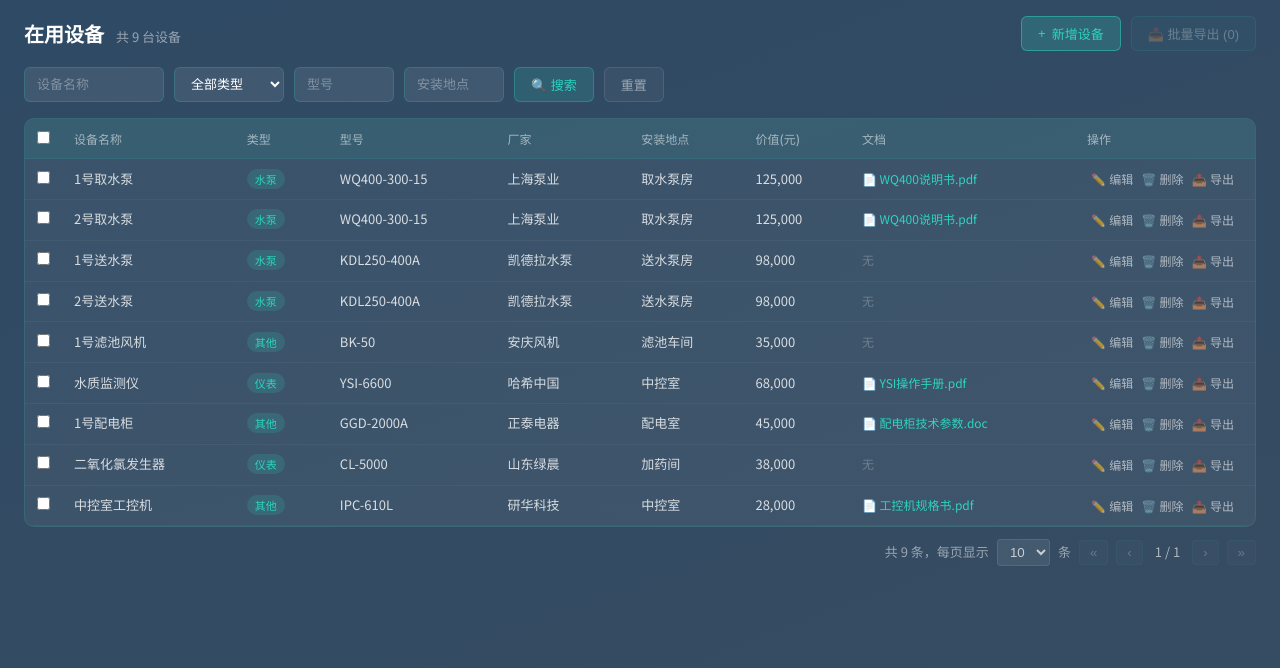
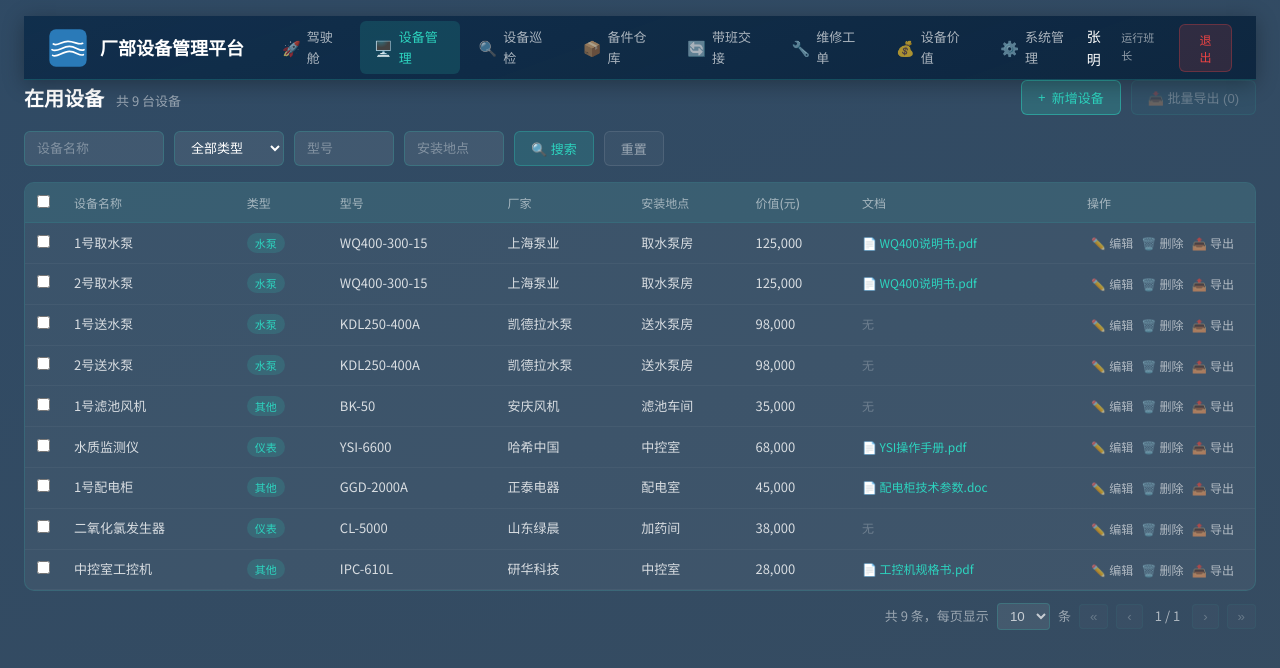
Before and after one commit to horis188/water-plant-equipment, a Vue app: page /device/inuse in a window 1280 px wide. Shown: the top 668 px of the page. Built offline with nearby package versions, Linux system fonts and the light colour scheme.

Commit message:
feat: 设备管理页面添加顶部导航栏
- 新增 TopNavBar 组件，完整导航菜单+退出按钮
- DeviceManageView 引入 TopNavBar，sticky 定位
- 菜单项'设备管理'默认选中，点击跳转 /device/inuse
- 点击菜单其他项也可正常跳转

```diff
--- /dev/null
+++ b/src/components/TopNavBar.vue
@@ -0,0 +1,187 @@
+<template>
+  <header class="top-nav">
+    <!-- 左侧：Logo -->
+    <div class="nav-left">
+      <div class="logo-area">
+        <div class="company-logo">
+          <svg class="logo-svg" viewBox="0 0 120 120">
+            <rect x="4" y="4" width="112" height="112" rx="20" fill="#2a7ab8"/>
+            <path d="M16 48 C28 56, 40 40, 60 40 C80 40, 92 52, 104 46" stroke="white" stroke-width="5" fill="none" stroke-linecap="round"/>
+            <path d="M12 65 C26 75, 44 55, 64 55 C84 55, 96 72, 108 65" stroke="white" stroke-width="5" fill="none" stroke-linecap="round"/>
+            <path d="M14 82 C26 90, 44 70, 64 70 C84 70, 96 86, 106 80" stroke="white" stroke-width="5" fill="none" stroke-linecap="round"/>
+          </svg>
+        </div>
+        <h1 class="system-title">厂部设备管理平台</h1>
+      </div>
+
+      <!-- 功能导航菜单 -->
+      <nav class="menu-nav">
+        <div
+          v-for="item in navItems"
+          :key="item.name"
+          class="menu-item"
+          :class="{ active: activeNav === item.name }"
+          @click="handleNavClick(item)"
+        >
+          <span class="menu-icon">{{ item.icon }}</span>
+          <span class="menu-text">{{ item.name }}</span>
+        </div>
+      </nav>
+    </div>
+
+    <!-- 右侧：消息 + 用户 -->
+    <div class="nav-right">
+      <div class="user-info">
+        <span class="user-name">{{ currentUser.name }}</span>
+        <span class="user-role">{{ currentUser.role }}</span>
+      </div>
+      <button class="logout-btn" @click="handleLogout">退出</button>
+    </div>
+  </header>
+</template>
+
+<script setup lang="ts">
+import { ref } from 'vue'
+import { useRouter } from 'vue-router'
+
+const router = useRouter()
+
+const currentUser = ref({ name: '张明', role: '运行班长' })
+
+const navItems = ref([
+  { name: '驾驶舱', path: '/main', icon: '🚀' },
+  { name: '设备管理', path: '/device/inuse', icon: '🖥️' },
+  { name: '设备巡检', path: '/inspection', icon: '🔍' },
+  { name: '备件仓库', path: '/spareparts', icon: '📦' },
+  { name: '带班交接', path: '/handover', icon: '🔄' },
+  { name: '维修工单', path: '/workorder', icon: '🔧' },
+  { name: '设备价值', path: '/asset', icon: '💰' },
+  { name: '系统管理', path: '/admin', icon: '⚙️' }
+])
+
+const activeNav = ref('设备管理')
+
+function handleNavClick(item: any) {
+  activeNav.value = item.name
+  router.push(item.path)
+}
+
+function handleLogout() {
+  router.push('/')
+}
+</script>
+
+<style scoped>
+.top-nav {
+  position: sticky;
+  top: 0;
+  z-index: 100;
+  display: flex;
+  justify-content: space-between;
+  align-items: center;
+  padding: 0 24px;
+  height: 64px;
+  background: linear-gradient(160deg, rgba(15, 45, 75, 0.95) 0%, rgba(10, 35, 60, 0.9) 100%);
+  border-bottom: 1px solid rgba(45, 212, 191, 0.2);
+  box-shadow: 0 4px 20px rgba(0, 0, 0, 0.3);
+}
+
+.nav-left {
+  display: flex;
+  align-items: center;
+  gap: 24px;
+}
+
+.logo-area {
+  display: flex;
+  align-items: center;
+  gap: 12px;
+}
+
+.company-logo {
+  width: 40px;
+  height: 40px;
+  flex-shrink: 0;
+}
+
+.logo-svg {
+  width: 100%;
+  height: 100%;
+}
+
+.system-title {
+  font-size: 18px;
+  font-weight: 700;
+  color: #fff;
+  white-space: nowrap;
+  margin: 0;
+}
+
+.menu-nav {
+  display: flex;
+  gap: 4px;
+}
+
+.menu-item {
+  display: flex;
+  align-items: center;
+  gap: 6px;
+  padding: 6px 14px;
+  border-radius: 6px;
+  cursor: pointer;
+  transition: background 0.2s, color 0.2s;
+  color: rgba(255, 255, 255, 0.65);
+  font-size: 13px;
+}
+
+.menu-item:hover {
+  background: rgba(255, 255, 255, 0.08);
+  color: #fff;
+}
+
+.menu-item.active {
+  background: rgba(45, 212, 191, 0.15);
+  color: #2DD4BF;
+}
+
+.menu-icon {
+  font-size: 15px;
+}
+
+.nav-right {
+  display: flex;
+  align-items: center;
+  gap: 16px;
+}
+
+.user-info {
+  display: flex;
+  align-items: baseline;
+  gap: 8px;
+}
+
+.user-name {
+  color: #fff;
+  font-size: 14px;
+}
+
+.user-role {
+  color: rgba(255, 255, 255, 0.55);
+  font-size: 11px;
+}
+
+.logout-btn {
+  background: rgba(239, 68, 68, 0.15);
+  border: 1px solid rgba(239, 68, 68, 0.3);
+  border-radius: 6px;
+  color: #EF4444;
+  font-size: 12px;
+  padding: 6px 14px;
+  cursor: pointer;
+  transition: background 0.2s;
+}
+
+.logout-btn:hover {
+  background: rgba(239, 68, 68, 0.25);
+}
+</style>
--- a/src/views/DeviceManageView.vue
+++ b/src/views/DeviceManageView.vue
@@ -1,5 +1,6 @@
 <template>
   <div class="device-manage">
+    <TopNavBar />
     <!-- 顶部操作栏 -->
     <div class="dm-header">
       <div class="dm-title">
@@ -172,6 +173,7 @@
 <script setup lang="ts">
 import { ref, computed } from 'vue'
 import { useRoute } from 'vue-router'
+import TopNavBar from '../components/TopNavBar.vue'
 
 const route = useRoute()
 
```
Also changed, not shown: 5 other files (tests, documents, lock files or other folders).
